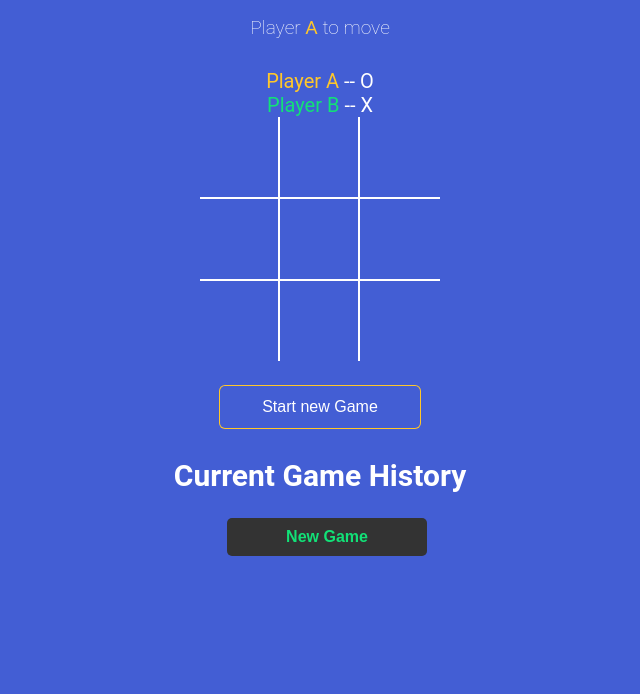
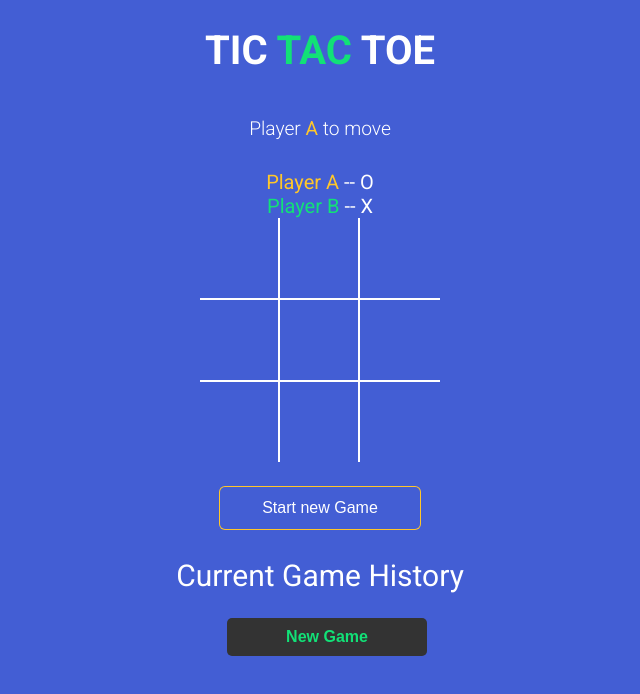
Before and after one commit to Inam2806/ticktactoe, a React (Vite) app: page / in a window 1280 px wide. Shown: the top 694 px of the page, without its empty margins (320-960 px from the left). Built offline with nearby package versions, Linux system fonts and the light colour scheme.

Commit message:
added tictactoe app title and included roboto font

```diff
--- a/index.html
+++ b/index.html
@@ -4,7 +4,11 @@
     <meta charset="UTF-8" />
     <link rel="icon" type="image/svg+xml" href="/vite.svg" />
     <meta name="viewport" content="width=device-width, initial-scale=1.0" />
-    <title>tick tae toe</title>
+    <link
+      href="https://fonts.googleapis.com/css?family=Roboto:300,400,700&display=swap"
+      rel="stylesheet"
+    />
+    <title>Tic Tac Toe</title>
   </head>
   <body>
     <div id="root"></div>
--- a/src/App.jsx
+++ b/src/App.jsx
@@ -59,6 +59,9 @@ function App() {
   };
   return (
     <div className="app">
+      <h1>
+        TIC <span className="text-green">TAC</span> TOE
+      </h1>
       <StatusMessage winner={winner} gamingBoard={gamingBoard} />
       <h8>
         <span className="text-orange">Player A</span> -- O
@@ -78,7 +81,13 @@ function App() {
       >
         Start new Game
       </button>
-      <h2>Current Game History</h2>
+      <h2
+        style={{
+          fontWeight: 'normal',
+        }}
+      >
+        Current Game History
+      </h2>
       <History history={history} moveTo={moveTo} currentMove={currentMove} />
     </div>
   );
--- a/src/components/History.jsx
+++ b/src/components/History.jsx
@@ -7,6 +7,9 @@ const History = ({ history, moveTo, currentMove }) => {
             <button
               type="button"
               className={`btn-move ${currentMove === index ? 'active' : ''}`}
+              style={{
+                fontWeight: currentMove === index ? 'bold ' : 'normal',
+              }}
               onClick={() => moveTo(index)}
             >
               {index === 0 ? 'New Game' : `Go to move #${index}`}
```
